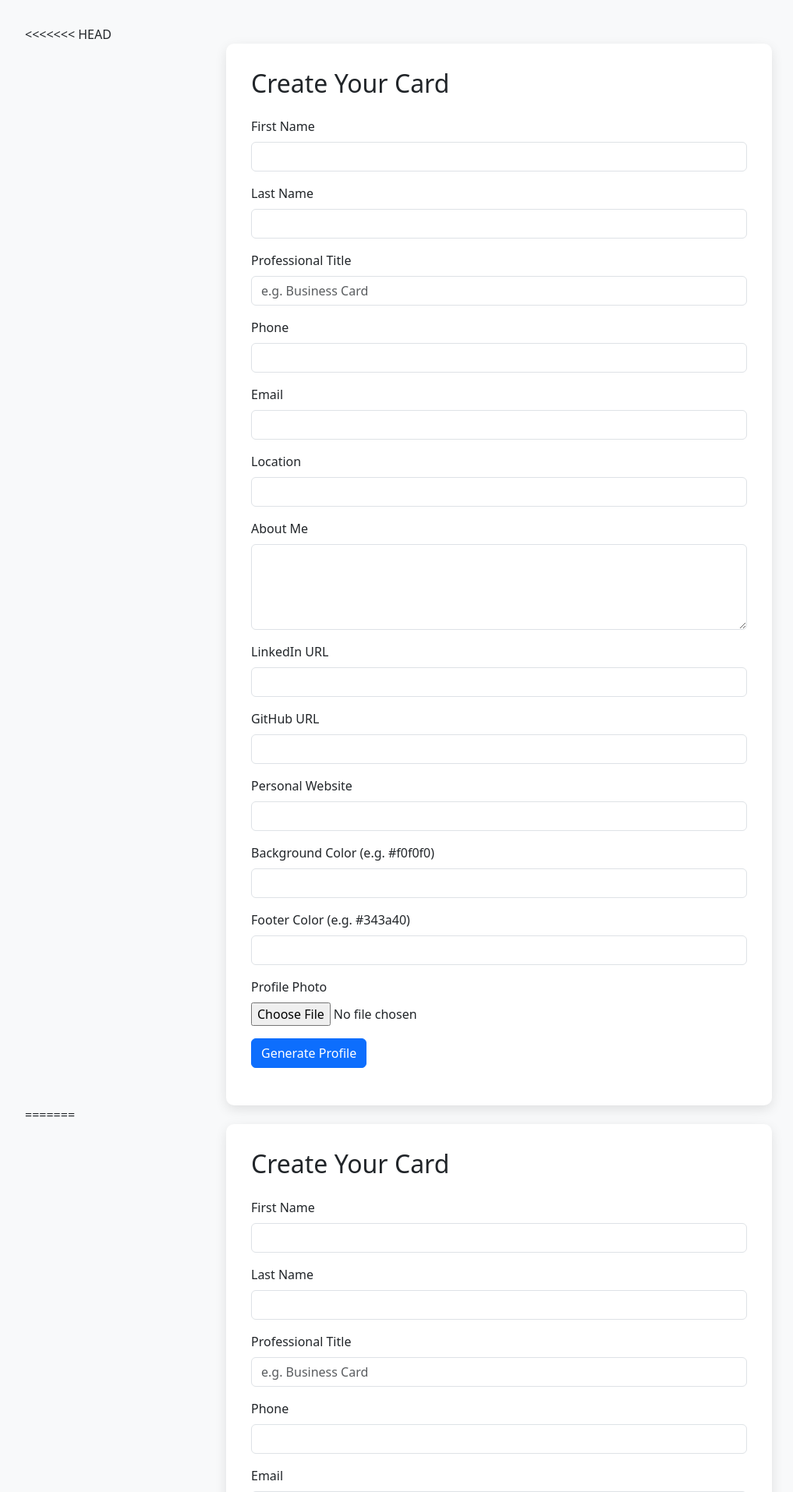
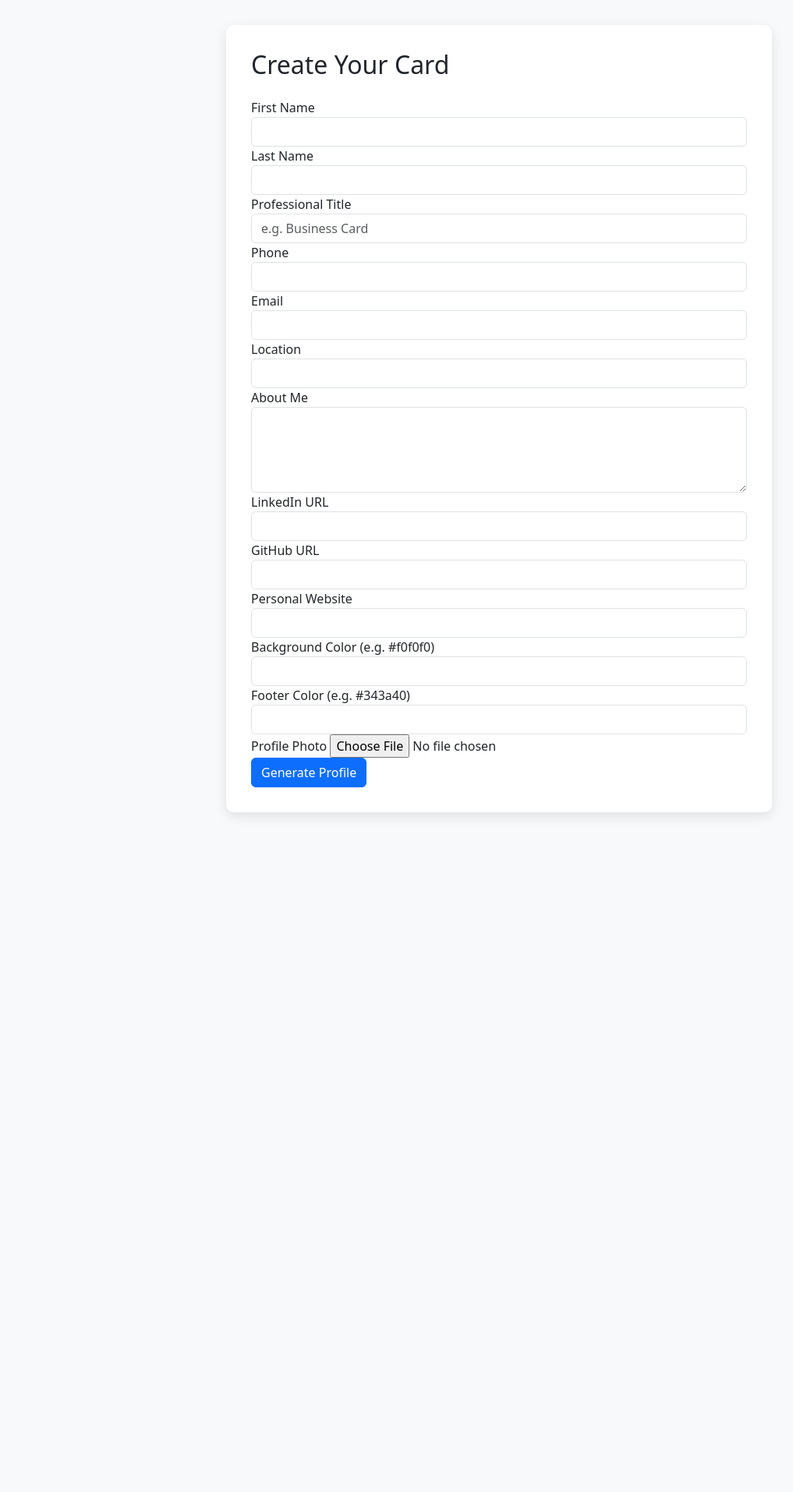
Before and after one commit to MarcinCuprys13/Content-Management-System, a Django app: page /business-creator/ in a window 1280 px wide. Shown: the top 1914 px of the page at 78% size, without its empty margins (0-1017 px from the left). After the commit the page ends 1047 px from the top, so only its background shows below. Run offline with Django 4.2, Linux system fonts and the light colour scheme; the visitor is signed in with stand-in values (Sample User, id 1); some libraries are stand-ins or nearby versions.

Commit message:
merging changes

```diff
--- a/ibicms/templates/creators/card_creator.html
+++ b/ibicms/templates/creators/card_creator.html
@@ -1,87 +1,3 @@
-<<<<<<< HEAD
-<!DOCTYPE html>
-<html lang="en">
-<head>
-  <meta charset="UTF-8">
-  <title>Profile Form</title>
-  <link rel="stylesheet" href="https://stackpath.bootstrapcdn.com/bootstrap/4.5.2/css/bootstrap.min.css">
-  <style>
-    body {
-      background: #f8f9fa;
-      padding: 2rem;
-    }
-    .form-container {
-      max-width: 700px;
-      margin: auto;
-      background: white;
-      padding: 2rem;
-      border-radius: 10px;
-      box-shadow: 0 5px 15px rgba(0,0,0,0.1);
-    }
-  </style>
-</head>
-<body>
-  <div class="form-container">
-    <h2 class="mb-4">Create Your Card</h2>
-    <form action="/generate-profile" method="POST" enctype="multipart/form-data">
-      <div class="form-group">
-        <label for="first_name">First Name</label>
-        <input type="text" class="form-control" id="first_name" name="first_name" required>
-      </div>
-      <div class="form-group">
-        <label for="last_name">Last Name</label>
-        <input type="text" class="form-control" id="last_name" name="last_name" required>
-      </div>
-      <div class="form-group">
-        <label for="title">Professional Title</label>
-        <input type="text" class="form-control" id="title" name="title" required placeholder="e.g. Business Card">
-      </div>
-      <div class="form-group">
-        <label for="phone">Phone</label>
-        <input type="text" class="form-control" id="phone" name="phone">
-      </div>
-      <div class="form-group">
-        <label for="email">Email</label>
-        <input type="email" class="form-control" id="email" name="email">
-      </div>
-      <div class="form-group">
-        <label for="country">Location</label>
-        <input type="text" class="form-control" id="country" name="country">
-      </div>
-      <div class="form-group">
-        <label for="person_text">About Me</label>
-        <textarea class="form-control" id="person_text" name="person_text" rows="4"></textarea>
-      </div>
-      <div class="form-group">
-        <label for="linkedin_url">LinkedIn URL</label>
-        <input type="url" class="form-control" id="linkedin_url" name="linkedin_url">
-      </div>
-      <div class="form-group">
-        <label for="github_url">GitHub URL</label>
-        <input type="url" class="form-control" id="github_url" name="github_url">
-      </div>
-      <div class="form-group">
-        <label for="mypage_url">Personal Website</label>
-        <input type="url" class="form-control" id="mypage_url" name="mypage_url">
-      </div>
-      <div class="form-group">
-        <label for="body_color">Background Color (e.g. #f0f0f0)</label>
-        <input type="text" class="form-control" id="body_color" name="body_color">
-      </div>
-      <div class="form-group">
-        <label for="footer_color">Footer Color (e.g. #343a40)</label>
-        <input type="text" class="form-control" id="footer_color" name="footer_color">
-      </div>
-      <div class="form-group">
-        <label for="user_photo">Profile Photo</label>
-        <input type="file" class="form-control-file" id="user_photo" name="user_photo">
-      </div>
-      <button type="submit" class="btn btn-primary">Generate Profile</button>
-    </form>
-  </div>
-</body>
-</html>
-=======
 <!DOCTYPE html>
 <html lang="en">
 <head>
@@ -164,4 +80,3 @@
 </div>
 </body>
 </html>
->>>>>>> 0f646f0fc2cddc58251c93e3040d702bebdd0d38
```
Lines whose indentation alone changed are shown as unchanged.
